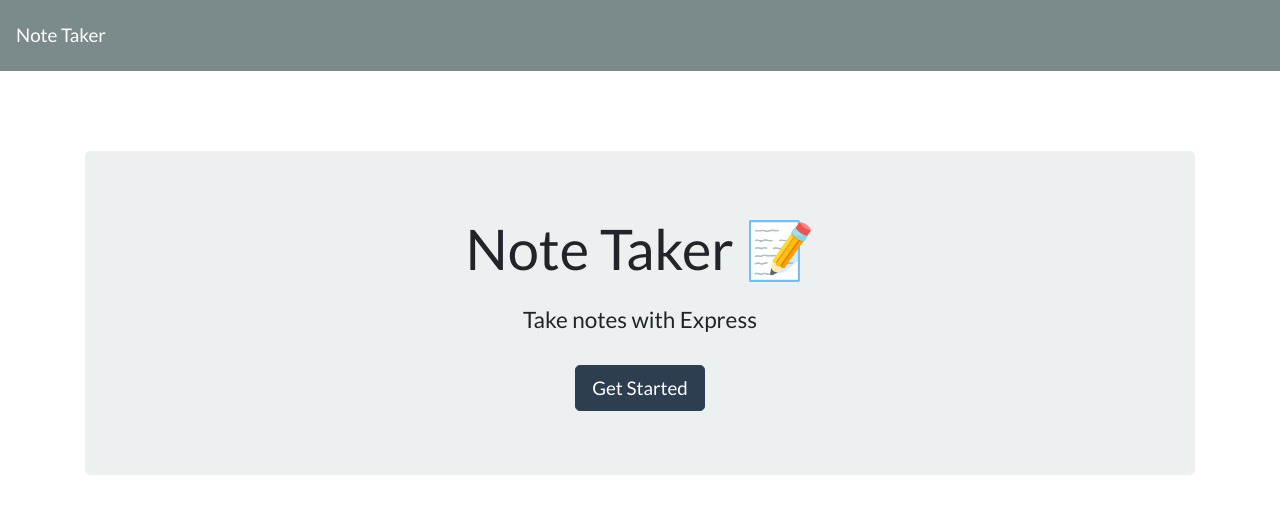
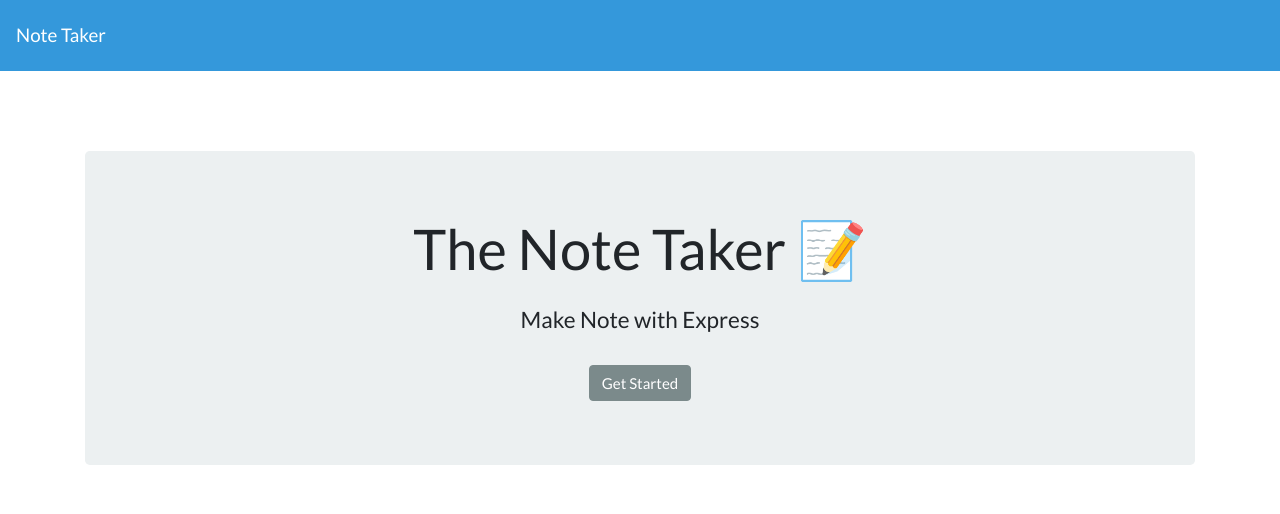
Before and after one commit to ferick8246/The-Note-Taker, a website: page public/index.html in a window 1280 px wide. Drawn offline with nearby package versions, Linux system fonts and the light colour scheme; no server answers.

Commit message:
chaged color

```diff
--- a/public/index.html
+++ b/public/index.html
@@ -5,20 +5,20 @@
   <meta charset="UTF-8">
   <meta name="viewport" content="width=device-width, initial-scale=1.0">
   <meta http-equiv="X-UA-Compatible" content="ie=edge">
-  <title>Note Taker</title>
+  <title>The Note Taker</title>
   <link rel="stylesheet" href="https://cdnjs.cloudflare.com/ajax/libs/bootswatch/4.1.3/flatly/bootstrap.min.css" />
 </head>
 
 <body>
-  <nav class="navbar navbar-dark bg-dark">
+  <nav class="navbar navbar-dark bg-info">
     <a class="navbar-brand" href="/">Note Taker
     </a>
   </nav>
   <div class="container">
     <div style="margin-top: 80px;" class="jumbotron text-center">
-      <h1 class="display-4">Note Taker <span role="img" aria-label="Memo">📝</span></h1>
-      <h4 class="mt-4">Take notes with Express</h4>
-      <a class="btn btn-primary btn-lg mt-4" href="/notes" role="button">Get Started</a>
+      <h1 class="display-4">The Note Taker <span role="img" aria-label="Memo">📝</span></h1>
+      <h4 class="mt-4">Make Note with Express</h4>
+      <a class="btn btn-dark btn-dark mt-4" href="/notes" role="button">Get Started</a>
     </div>
   </div>
   <script src="/assets/js/index.js"></script>
```
